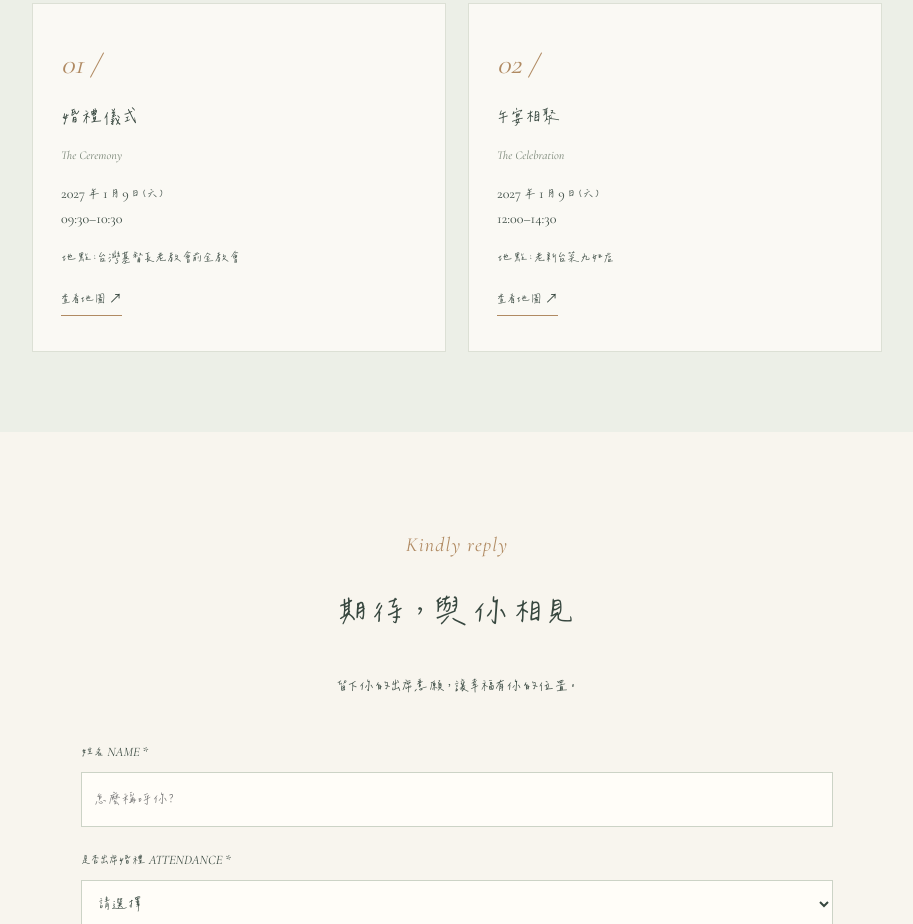
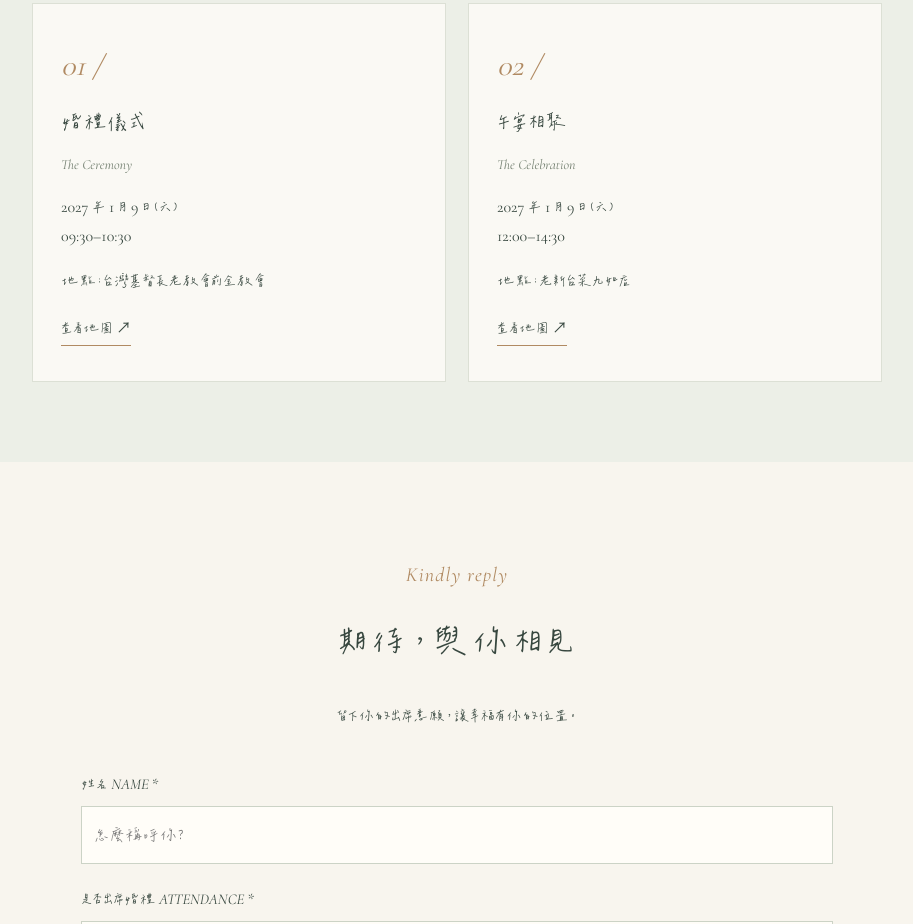
Before and after one commit to Lauren2692/wedding-sheet, a plain HTML site: page index.html in a window 1280 px wide. Shown: the part 1876-2800 px from the top of the page, without its empty margins (183-1096 px from the left). Drawn offline with Linux system fonts and the light colour scheme.

Commit message:
Add files via upload

```diff
--- a/index.html
+++ b/index.html
@@ -25,6 +25,11 @@ body,body *{font-family:'Wedding English Italic','Wedding English','ChenYuluoyan
 .eyebrow{text-transform:none;letter-spacing:1.2px;font-size:20px}.calendar-heading{letter-spacing:1px}label small{letter-spacing:.5px}
 .reply-result-panel{scroll-margin-top:90px;text-align:center}.reply-result-heading{margin-bottom:25px}.reply-frame-wrap{background:#e9e1d8;border:1px solid #d3c9bd;padding:18px}.reply-frame-wrap iframe{display:block;width:100%;height:650px;border:0;background:#f7f3ee}.reply-photo{margin:55px 0 30px}.reply-photo img{display:block;width:100%;height:auto}.reply-photo figcaption{font-size:23px;margin-top:15px;color:#748071}@media(max-width:700px){.reply-frame-wrap{padding:8px}.reply-frame-wrap iframe{height:580px}.reply-photo{margin-top:35px}}
 .reply-photo{max-width:460px;margin:0 auto 30px}.reply-photo img{width:100%;height:auto}.reply-result-heading{margin-bottom:25px}@media(max-width:700px){.reply-photo{max-width:320px;margin:0 auto 25px}}
+
+/* Larger guest-facing text for comfortable reading. */
+.tagline{font-size:19px}.hero-copy>.button{font-size:15px}.card h3{font-size:22px}.card p{font-size:16px}.card>.small{font-size:14px}.card .map-link{font-size:15px}.number{font-size:30px}
+#reply label,#reply legend{font-size:15px}#reply label small{font-size:14px}#reply input,#reply select,#reply textarea{font-size:18px}#reply .small{font-size:14px}#reply .button{font-size:15px}#reply .form-footer span{font-size:13px}
+@media(max-width:700px){.tagline{font-size:17px}}
 </style></head><body>
 
 <header><nav aria-label="主要導覽"><a class="brand" href="#home">Ａ&amp;L</a><div class="links"><a href="#details">婚禮資訊</a><a href="#rsvp">出席回函</a></div></nav></header>
```
